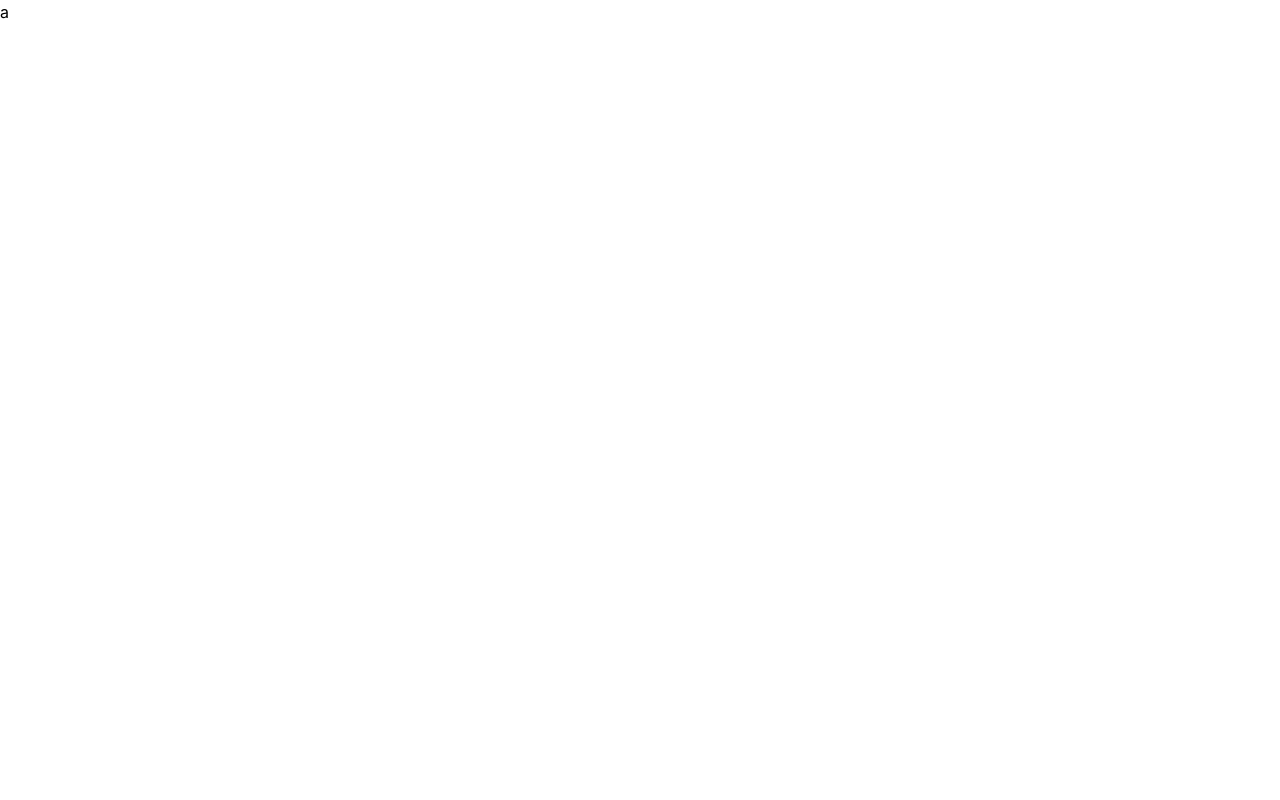
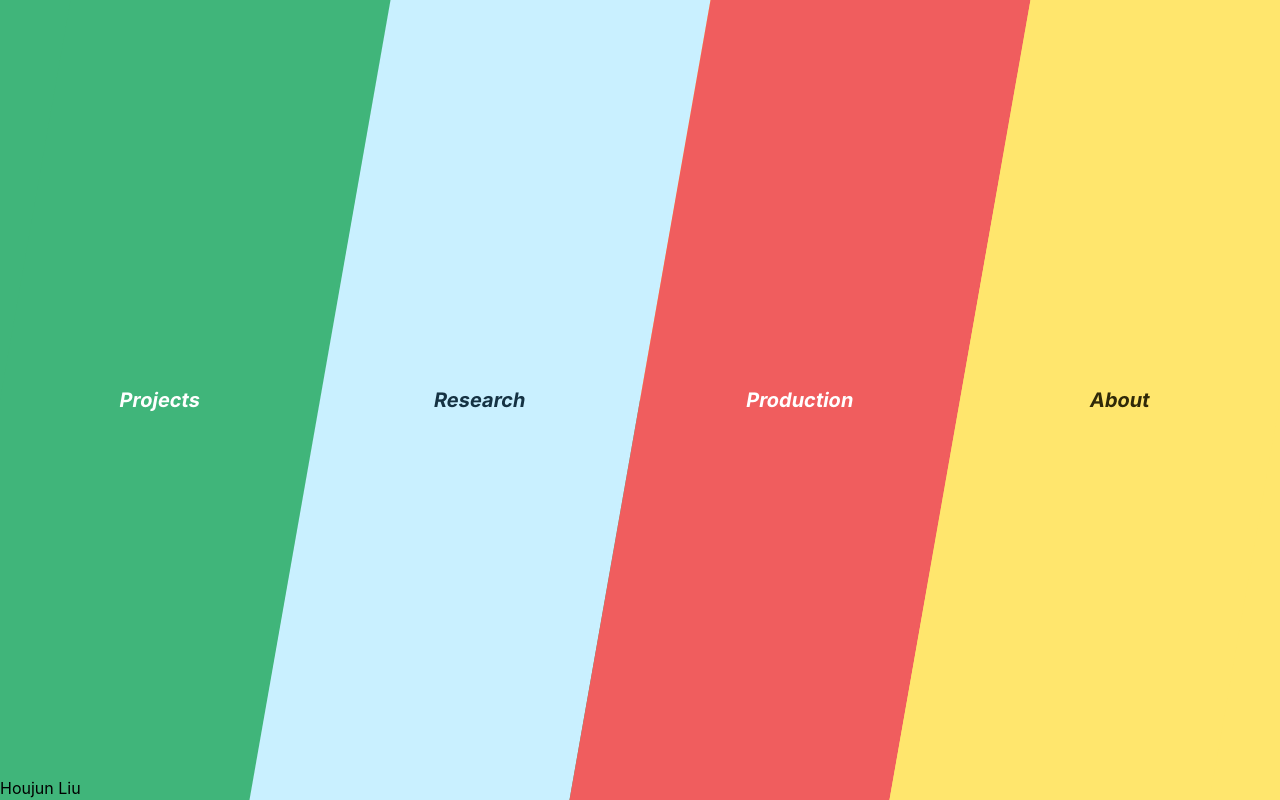
Before and after one commit to Jemoka/jemoka.com, a Next.js app: page / in a window 1280 px wide. Built offline with nearby package versions, Linux system fonts and the light colour scheme.

Commit message:
so many colours

```diff
--- a/pages/index.js
+++ b/pages/index.js
@@ -1,10 +1,30 @@
-import Head from 'next/head'
-import Image from 'next/image'
+import Link from "next/link";
+import styles from "../styles/Home.module.css";
+
+function InfoBar() {
+    return (
+        <div className={styles.infobar}>
+          <span id="name">Houjun Liu</span>
+        </div>
+    );
+}
+
+function MainNav() {
+    return (
+        <div className={styles.navbar}>
+          <span className={styles.navbaritem} id={styles.projects}><Link href="/projects">Projects</Link></span>
+          <span className={styles.navbaritem} id={styles.research}><Link href="/research">Research</Link></span>
+          <span className={styles.navbaritem} id={styles.production}><Link href="/production">Production</Link></span>
+          <span className={styles.navbaritem} id={styles.about}><Link href="/about">About</Link></span>
+        </div>
+    );
+}
 
 export default function Home() {
     return (
-        <div>
-          a
+        <div className={styles.home}>
+          <MainNav />
+          <InfoBar />
         </div>
-    )
+    );
 }
--- /dev/null
+++ b/styles/Home.module.css
@@ -0,0 +1,57 @@
+/* Main Page */
+.home {
+    width: 100vw;
+    height: 100vh;
+    overflow: hidden;
+}
+
+/* NavBar */
+.navbar {
+    display: flex;
+    width: 100%;
+    height: 100%;
+    background: linear-gradient(90deg, var(--green) 50%, var(--yellow) 50%);
+
+    @apply justify-between;
+}
+
+.navbaritem {
+    width: 100%;
+    max-width: 25vw;
+    font-weight: 700;
+    display: flex;
+    justify-content: center;
+    align-items: center;
+    transform: skew(-10deg);
+    @apply text-xl;
+}
+
+.navbaritem#projects {
+    color: white;
+    background: var(--green);
+
+}
+
+.navbaritem#research {
+    color: var(--darkblue);
+    background: var(--blue);
+}
+
+.navbaritem#production {
+    color: white;
+    background: var(--red);
+
+}
+
+.navbaritem#about {
+    color: var(--brown);
+    background: var(--yellow);
+}
+
+
+
+/* InfoBar */
+.infobar {
+    position: absolute;
+    bottom: 0;
+}
--- a/styles/globals.css
+++ b/styles/globals.css
@@ -1,6 +1,17 @@
 @tailwind base;
 @tailwind components;
 @tailwind utilities;
+
+* {
+    --blue: #C9F0FF;
+    --darkblue: #153243;
+    --lighterdarkblue: #28536B;
+    --red: #F05D5E;
+    --green: #40B57A;
+    --yellow: #FFE66D;
+    --brown: #302908;
+    --grey: #686868;
+}
 
 html,
 body {
```
